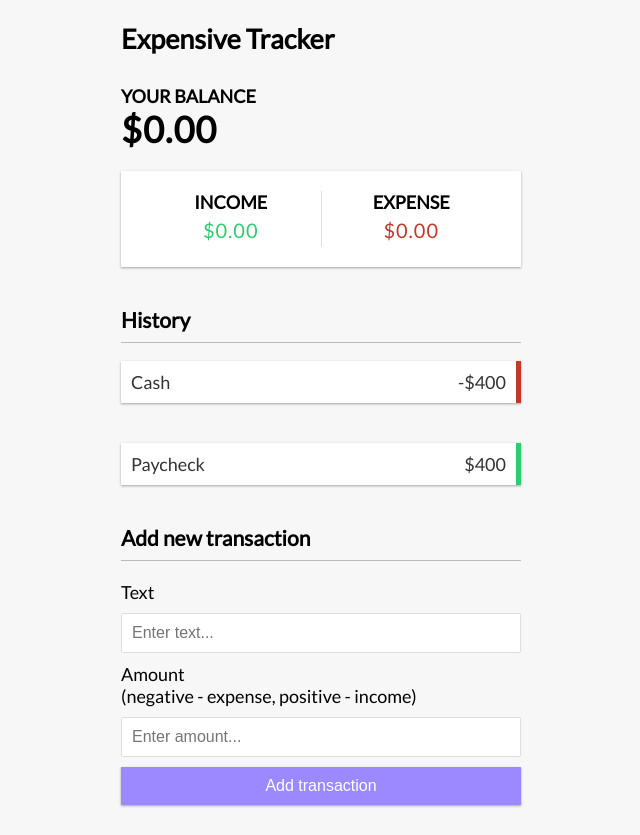
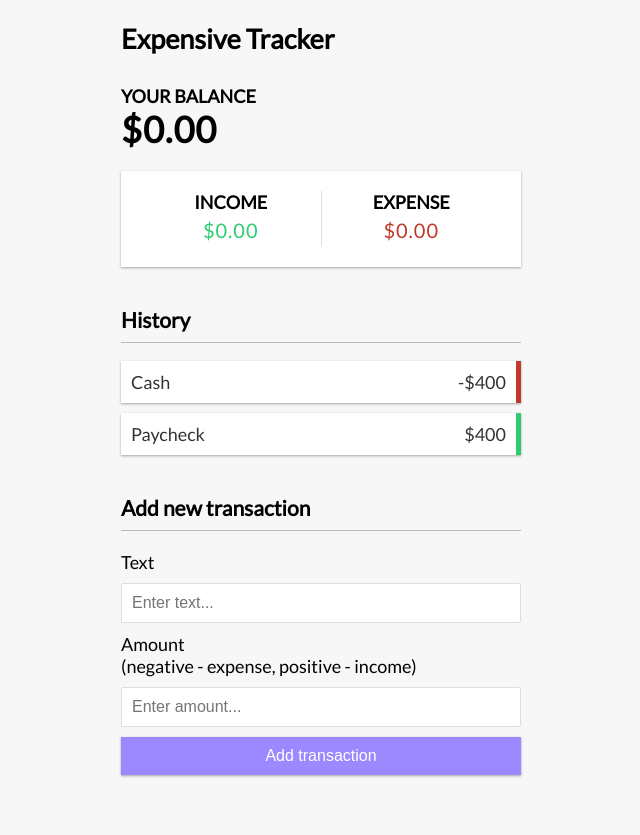
Before and after one commit to nhinojosa/expense-tracker, a Vue app: page / in a window 1280 px wide. Shown: the whole page, without its empty margins (319-959 px from the left). After the commit the page ends 805 px from the top, so only its background shows below. Built offline with nearby package versions, Linux system fonts and the light colour scheme.

Commit message:
fixed list

```diff
--- a/src/components/TransactionList.vue
+++ b/src/components/TransactionList.vue
@@ -2,8 +2,6 @@
     <h3>History</h3>
     <ul id="list" class="list">
         <li class="minus">Cash <span>-$400</span><button class="delete-btn">x</button></li>
-    </ul>
-    <ul id="list" class="list">
         <li class="plus">Paycheck <span>$400</span><button class="delete-btn">x</button></li>
     </ul>
 </template>
```
